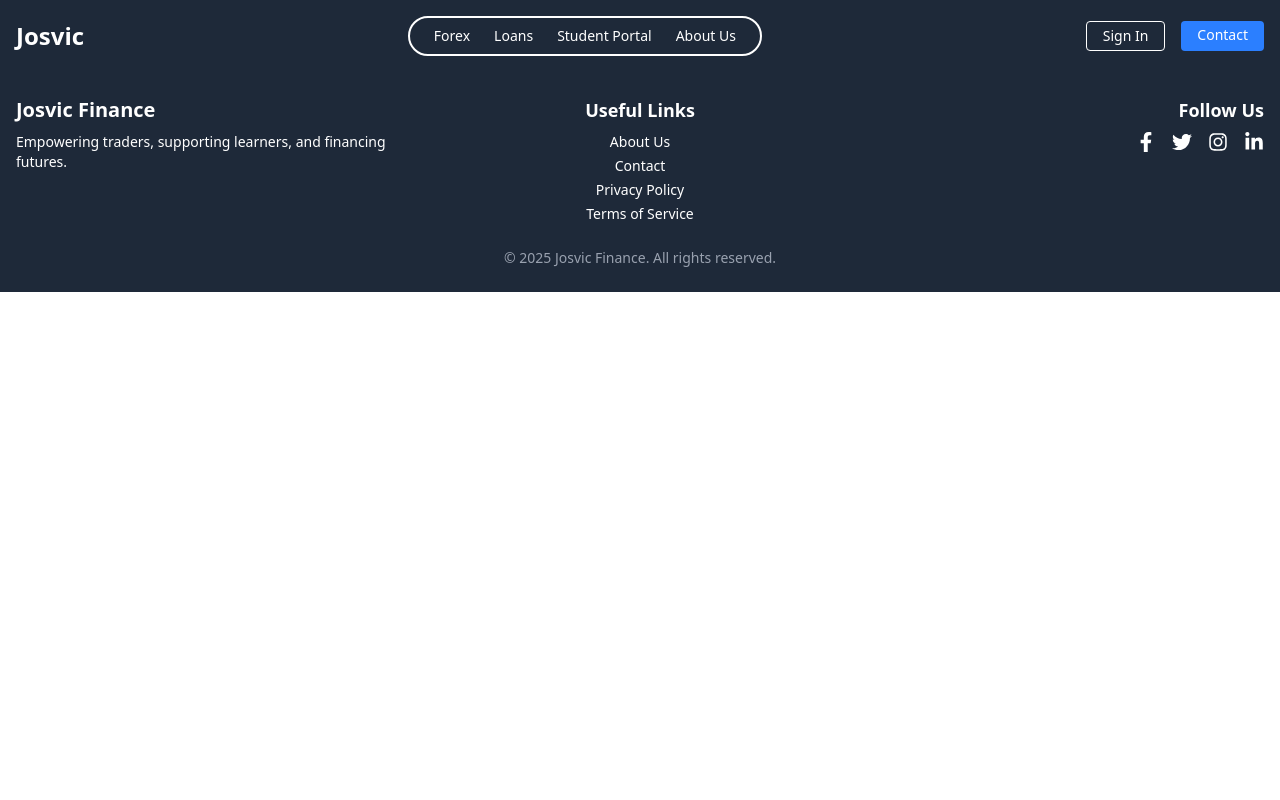
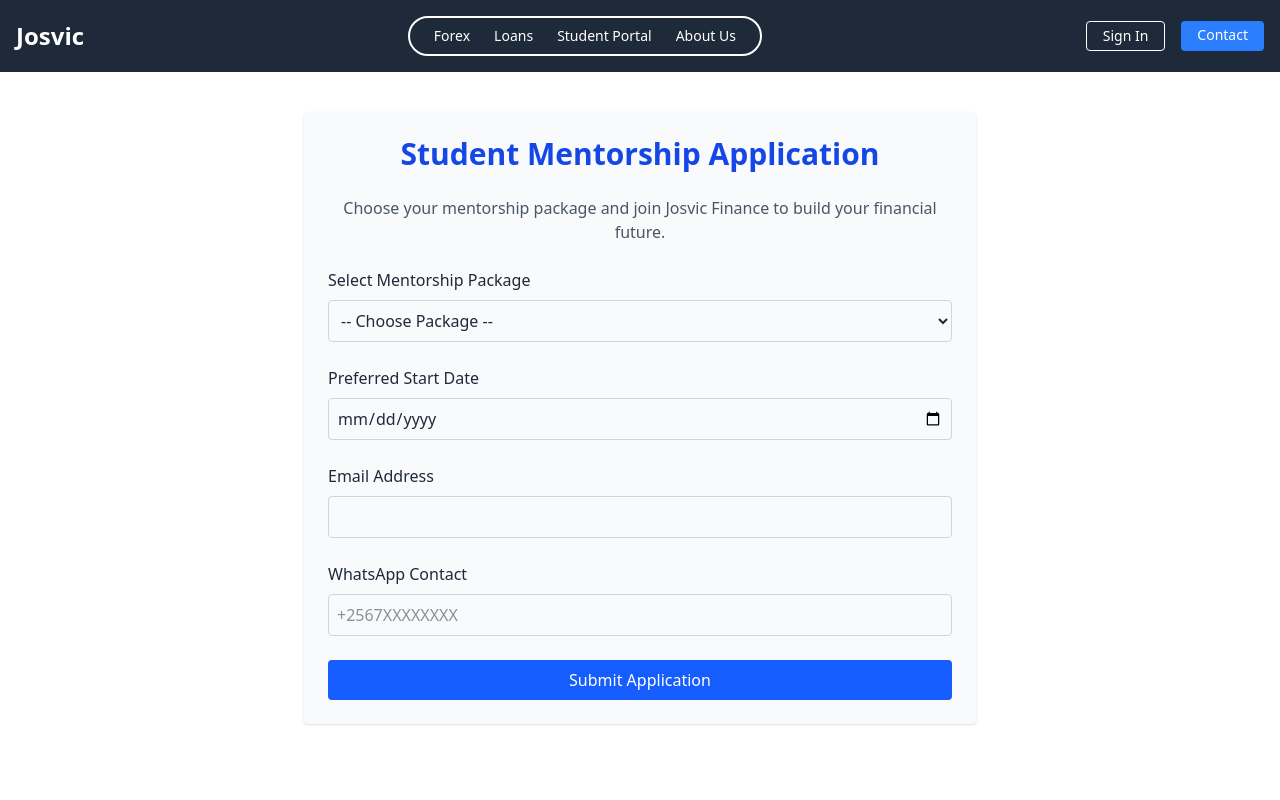
Before and after one commit to alvinisaac0602/Josvic-Finance, a React (Vite) app: page /student in a window 1280 px wide. Shown: the top 800 px of the page. Built offline with nearby package versions, Linux system fonts and the light colour scheme.

Commit message:
loans page updated

```diff
--- a/src/App.jsx
+++ b/src/App.jsx
@@ -10,6 +10,7 @@ import Loans from "./pages/Loans";
 import Login from "./pages/Login";
 import SignUp from "./pages/SignUp";
 import TermsAndConditions from "./pages/TermsAndConditions";
+import Student from "./pages/Student";
 
 function App() {
   return (
@@ -26,6 +27,7 @@ function App() {
         <Route path="/signup" element={<SignUp />} />
         <Route path="/privacy" element={<div>Privacy Policy</div>} />
         <Route path="/terms-and-conditions" element={<TermsAndConditions />} />
+        <Route path="/student" element={<Student />} />
       </Routes>
       <Footer />
     </BrowserRouter>
--- a/src/components/Footer.jsx
+++ b/src/components/Footer.jsx
@@ -8,38 +8,49 @@ import {
 
 const Footer = () => {
   return (
-    <footer className="bg-gray-800 text-white py-6">
-      <div className="container mx-auto px-4 grid grid-cols-1 md:grid-cols-3 gap-6">
+    <footer className="bg-gray-900 text-white py-10 px-4">
+      <div className="max-w-7xl mx-auto grid grid-cols-1 md:grid-cols-3 gap-10">
         {/* Company Info */}
-        <div className="text-center md:text-left">
-          <h3 className="text-xl font-semibold mb-2">Josvic Finance</h3>
-          <p className="text-sm">
-            Empowering traders, supporting learners, and financing futures.
+        <div>
+          <h3 className="text-2xl font-bold mb-3 text-blue-400">
+            Josvic Finance
+          </h3>
+          <p className="text-sm text-gray-300 leading-relaxed">
+            Josvic Finance is dedicated to empowering youth through forex
+            trading, affordable loan services, and educational platforms.
+            Registered with URSB.
           </p>
         </div>
 
         {/* Useful Links */}
         <div className="text-center">
-          <h4 className="text-lg font-semibold mb-2">Useful Links</h4>
-          <ul className="text-sm space-y-1">
+          <h4 className="text-lg font-semibold text-blue-300 mb-3">
+            Quick Links
+          </h4>
+          <ul className="text-sm text-gray-300 space-y-2">
             <li>
-              <a href="/about" className="hover:underline">
+              <a href="/about" className="hover:text-white transition">
                 About Us
               </a>
             </li>
             <li>
-              <a href="/contact" className="hover:underline">
-                Contact
+              <a href="/forex" className="hover:text-white transition">
+                Forex Trading
               </a>
             </li>
             <li>
-              <a href="/privacy" className="hover:underline">
-                Privacy Policy
+              <a href="/loans" className="hover:text-white transition">
+                Loan Services
               </a>
             </li>
             <li>
-              <a href="/terms" className="hover:underline">
-                Terms of Service
+              <a href="/student-portal" className="hover:text-white transition">
+                Student Portal
+              </a>
+            </li>
+            <li>
+              <a href="/login" className="hover:text-white transition">
+                Login
               </a>
             </li>
           </ul>
@@ -47,26 +58,50 @@ const Footer = () => {
 
         {/* Social Media */}
         <div className="text-center md:text-right">
-          <h4 className="text-lg font-semibold mb-2">Follow Us</h4>
-          <div className="flex justify-center md:justify-end gap-4 text-xl">
-            <a href="#" className="hover:text-blue-500">
+          <h4 className="text-lg font-semibold text-blue-300 mb-3">
+            Follow Us
+          </h4>
+          <div className="flex justify-center md:justify-end gap-5 text-2xl text-gray-300">
+            <a
+              href="https://facebook.com/josvicfinance"
+              target="_blank"
+              rel="noopener noreferrer"
+              className="hover:text-blue-500"
+            >
               <FaFacebookF />
             </a>
-            <a href="#" className="hover:text-sky-400">
+            <a
+              href="https://twitter.com/josvicfinance"
+              target="_blank"
+              rel="noopener noreferrer"
+              className="hover:text-sky-400"
+            >
               <FaTwitter />
             </a>
-            <a href="#" className="hover:text-pink-500">
+            <a
+              href="https://instagram.com/josvicfinance"
+              target="_blank"
+              rel="noopener noreferrer"
+              className="hover:text-pink-500"
+            >
               <FaInstagram />
             </a>
-            <a href="#" className="hover:text-blue-300">
+            <a
+              href="https://linkedin.com/company/josvicfinance"
+              target="_blank"
+              rel="noopener noreferrer"
+              className="hover:text-blue-300"
+            >
               <FaLinkedinIn />
             </a>
           </div>
         </div>
       </div>
 
-      <div className="mt-6 text-center text-sm text-gray-400">
-        &copy; {new Date().getFullYear()} Josvic Finance. All rights reserved.
+      {/* Copyright */}
+      <div className="mt-10 text-center text-sm text-gray-500">
+        &copy; {new Date().getFullYear()} Josvic Finance Development Limited.
+        All rights reserved.
       </div>
     </footer>
   );
--- a/src/components/Header.jsx
+++ b/src/components/Header.jsx
@@ -21,10 +21,7 @@ const Header = () => {
             <Link to="/loans" className="hover:text-yellow-400 transition">
               Loans
             </Link>
-            <Link
-              to="/student-portal"
-              className="hover:text-yellow-400 transition"
-            >
+            <Link to="/student" className="hover:text-yellow-400 transition">
               Student Portal
             </Link>
             <Link to="/about" className="hover:text-yellow-400 transition">
--- a/src/pages/Login.jsx
+++ b/src/pages/Login.jsx
@@ -30,7 +30,7 @@ const Login = () => {
     <div className="flex items-center justify-center min-h-screen bg-gray-100 px-4">
       <div className="bg-white p-8 rounded shadow-md w-full max-w-md">
         <h2 className="text-2xl font-bold text-center text-blue-700 mb-6">
-          Log In to Josvic Finance
+          Sign In
         </h2>
         <form onSubmit={handleSubmit} className="space-y-4">
           {/* Email */}
--- a/src/pages/SignUp.jsx
+++ b/src/pages/SignUp.jsx
@@ -36,7 +36,7 @@ const Signup = () => {
     <div className="flex items-center justify-center min-h-screen bg-gray-100 px-4">
       <div className="bg-white p-8 rounded shadow-md w-full max-w-md">
         <h2 className="text-2xl font-bold text-center text-blue-700 mb-6">
-          Create Your Account
+          Sign Up
         </h2>
         <form onSubmit={handleSubmit} className="space-y-4">
           {/* Name */}
--- /dev/null
+++ b/src/pages/Student.jsx
@@ -0,0 +1,123 @@
+import React, { useState } from "react";
+
+const Student = () => {
+  const [form, setForm] = useState({
+    package: "",
+    startDate: "",
+    email: "",
+    whatsapp: "",
+  });
+
+  const handleChange = (e) => {
+    const { name, value } = e.target;
+    setForm((prev) => ({
+      ...prev,
+      [name]: value,
+    }));
+  };
+
+  const handleSubmit = (e) => {
+    e.preventDefault();
+    if (!form.package || !form.startDate || !form.email || !form.whatsapp) {
+      alert("Please fill out all fields.");
+      return;
+    }
+    alert(
+      `Mentorship application submitted!\n\nPackage: ${form.package}\nStart Date: ${form.startDate}\nEmail: ${form.email}\nWhatsApp: ${form.whatsapp}`
+    );
+    // Reset form (mock behavior)
+    setForm({
+      package: "",
+      startDate: "",
+      email: "",
+      whatsapp: "",
+    });
+  };
+
+  return (
+    <div className="bg-white min-h-screen py-10 px-4 md:px-16 text-gray-800">
+      <div className="max-w-2xl mx-auto bg-gray-50 p-6 rounded shadow">
+        <h1 className="text-3xl font-bold text-blue-700 mb-6 text-center">
+          Student Mentorship Application
+        </h1>
+
+        <p className="mb-6 text-gray-600 text-center">
+          Choose your mentorship package and join Josvic Finance to build your
+          financial future.
+        </p>
+
+        <form onSubmit={handleSubmit} className="space-y-6">
+          {/* Package Selection */}
+          <div>
+            <label className="block font-medium mb-2">
+              Select Mentorship Package
+            </label>
+            <select
+              name="package"
+              value={form.package}
+              onChange={handleChange}
+              required
+              className="w-full border border-gray-300 p-2 rounded"
+            >
+              <option value="">-- Choose Package --</option>
+              <option value="2 Months - $250">2 Months - $250</option>
+              <option value="Lifetime - $500">Lifetime - $500</option>
+            </select>
+          </div>
+
+          {/* Start Date */}
+          <div>
+            <label className="block font-medium mb-2">
+              Preferred Start Date
+            </label>
+            <input
+              type="date"
+              name="startDate"
+              value={form.startDate}
+              onChange={handleChange}
+              required
+              className="w-full border border-gray-300 p-2 rounded"
+            />
+          </div>
+
+          {/* Email */}
+          <div>
+            <label className="block font-medium mb-2">Email Address</label>
+            <input
+              type="email"
+              name="email"
+              value={form.email}
+              onChange={handleChange}
+              required
+              className="w-full border border-gray-300 p-2 rounded"
+            />
+          </div>
+
+          {/* WhatsApp */}
+          <div>
+            <label className="block font-medium mb-2">WhatsApp Contact</label>
+            <input
+              type="text"
+              name="whatsapp"
+              placeholder="+2567XXXXXXXX"
+              value={form.whatsapp}
+              onChange={handleChange}
+              required
+              className="w-full border border-gray-300 p-2 rounded"
+            />
+          </div>
+
+          {/* Submit */}
+          <button
+            type="submit"
+            className="w-full bg-blue-600 text-white py-2 rounded hover:bg-blue-700 transition"
+          >
+            Submit Application
+          </button>
+        </form>
+      </div>
+    </div>
+  );
+};
+
+export default Student;
```
